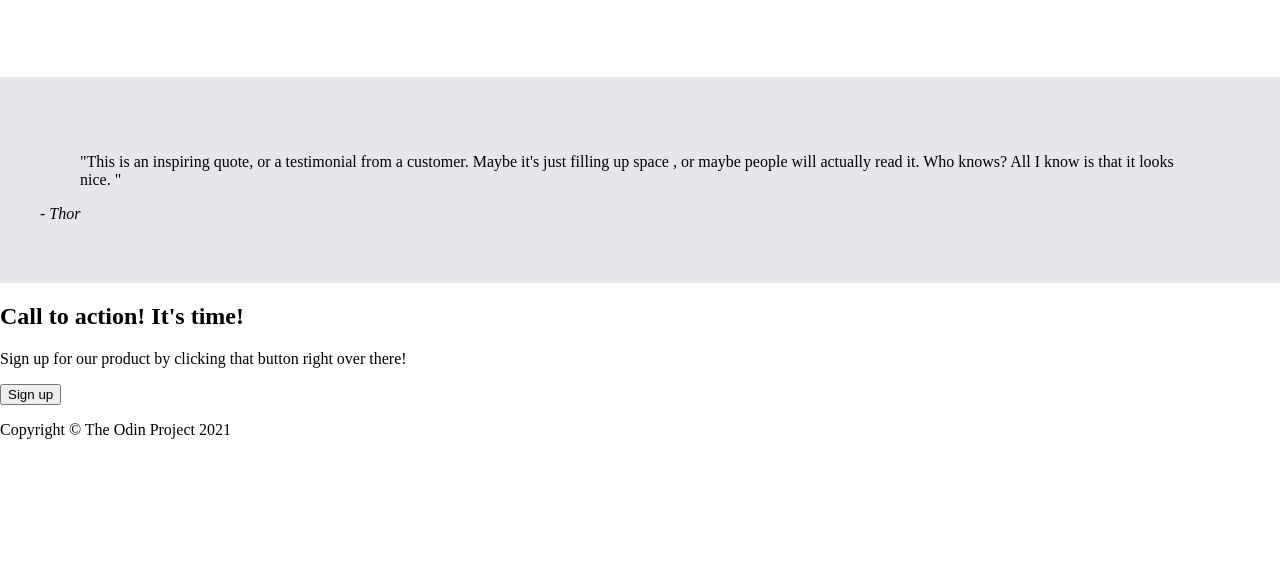
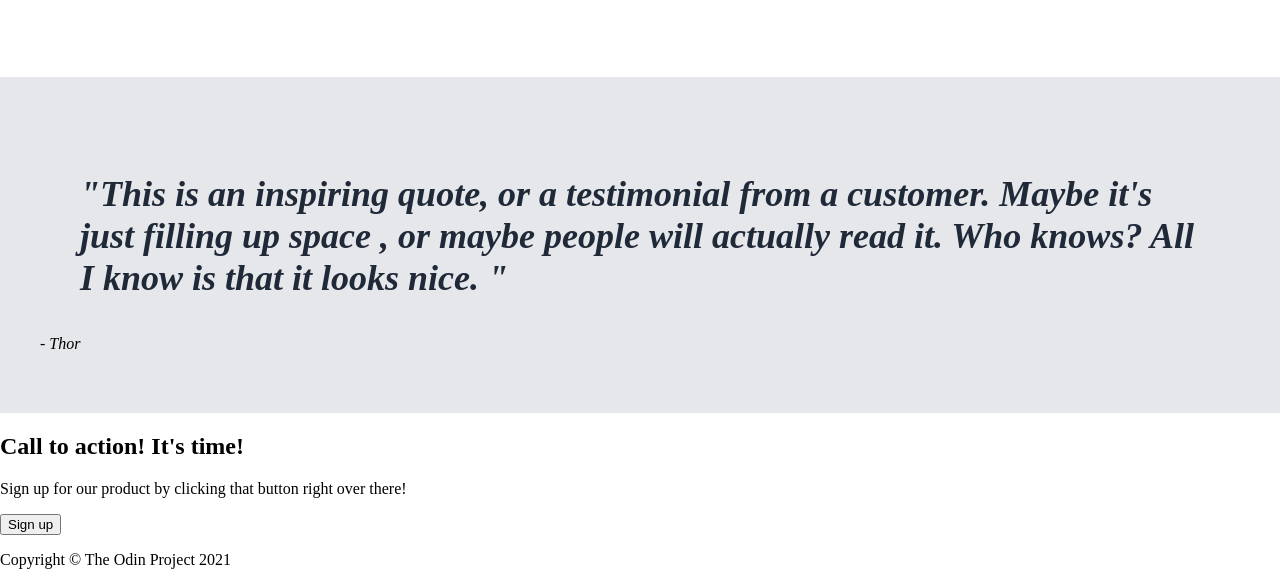
Before and after one commit to mr26/landing-page, a plain HTML site: page index.html in a window 1280 px wide. Shown: the part 1640-2225 px from the top of the page. Before the commit the page ends 2095 px from the top, so only its background shows below. Drawn offline with Linux system fonts and the light colour scheme.

Commit message:
Update styles.css

```diff
--- a/styles.css
+++ b/styles.css
@@ -128,3 +128,10 @@ nav ul li a:hover {
     background-color: #E5E7EB;
     padding: 60px 40px;
 }
+
+#section3 blockquote {
+    font-size: 36px;
+    color: #1F2937;
+    font-weight: 800;
+    font-style: italic;
+}
```
